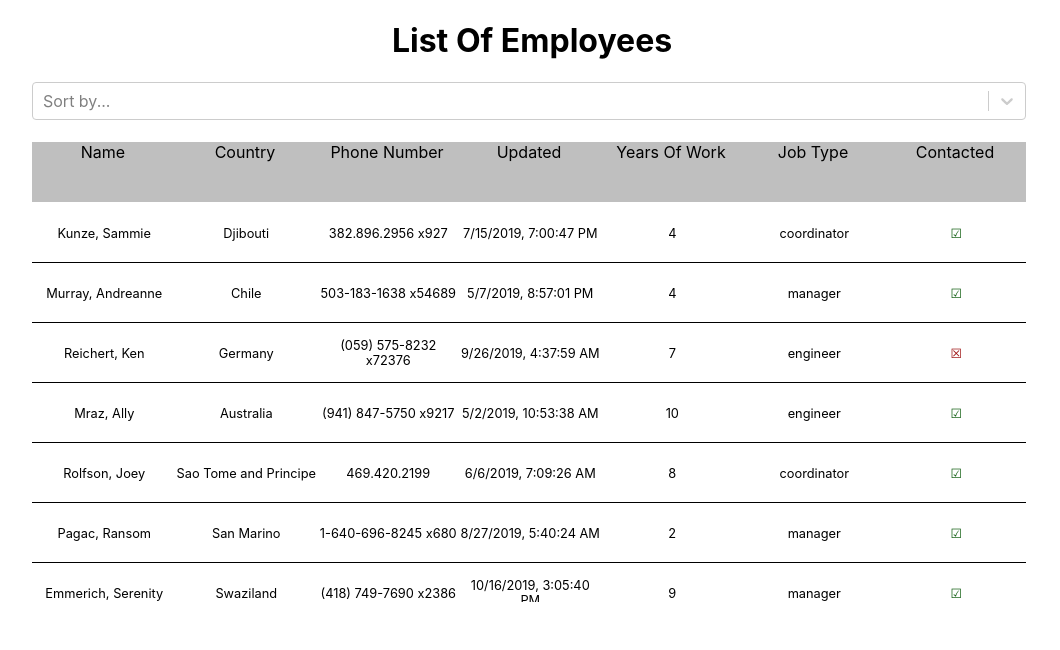
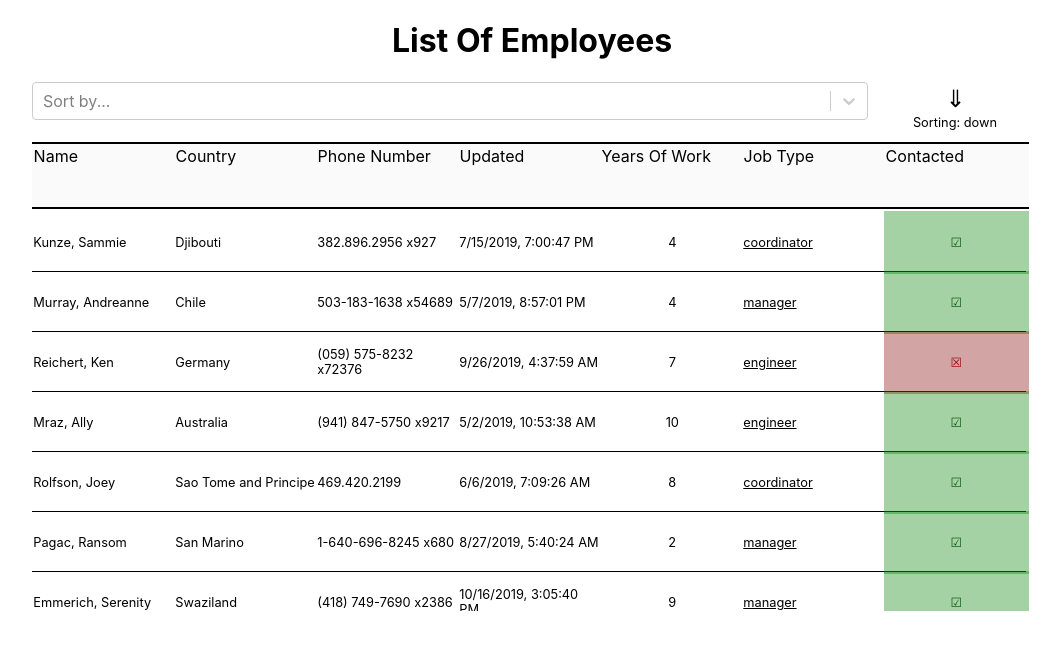
Before and after one commit to nextdesusu/datagrid, a React (Create React App) app: page / in a window 1280 px wide. Shown: the top 650 px of the page, without its empty margins (108-1168 px from the left). Built offline with nearby package versions, Linux system fonts and the light colour scheme.

Commit message:
feat: done main task

```diff
--- a/src/components/App/index.tsx
+++ b/src/components/App/index.tsx
@@ -4,20 +4,20 @@ import { connect, ConnectedProps } from "react-redux";
 import { LSload } from "../../localStorage";
 import data from "../../data";
 import { titleList, COLUMNS } from "../../consts";
-import { QueryStore, Filter, dataValue, sortersArray } from "../../types";
-import { setFiltersArray, setSortersArray } from "../../actions";
+import { QueryStore, Filter, dataValue, loadedStore } from "../../types";
+import { setQuyeryStore } from "../../actions";
 import Header from "../Header";
 import Main from "../Main";
 import Grid from "../Grid";
 
 const mapState = (state: QueryStore) => ({
   filters: state.filters,
-  sorters: state.sorters
+  sorters: state.sorters,
+  sortPredicate: state.sortPredicate,
 });
 
 const mapDispatch = {
-  setFilters: (newArray: Array<Filter>) => setFiltersArray(newArray),
-  setSorters: (sorters: sortersArray) => setSortersArray(sorters)
+  setStore: (newStore: QueryStore | null) => setQuyeryStore(newStore),
 };
 
 const connector = connect(mapState, mapDispatch);
@@ -26,11 +26,11 @@ type PropsFromRedux = ConnectedProps<typeof connector>;
 
 class App extends React.Component<PropsFromRedux> {
   componentDidMount() {
-    const { setFilters, setSorters } = this.props;
-    const loadedFilters: Array<Filter> | null = LSload();
-    if (false) {
+    const { setStore } = this.props;
+    const loaded: loadedStore = LSload();
+    if (loaded.succes) {
+      setStore(loaded?.store)
     } else {
-      const sorters = titleList.map(() => false);
       const filtersArray = titleList.map(
         ({ componentType }, index): Filter => {
           const filterItem: Filter = {
@@ -61,8 +61,11 @@ class App extends React.Component<PropsFromRedux> {
           return filterItem;
         }
       );
-      setSorters(sorters);
-      setFilters(filtersArray);
+      setStore({
+        filters: filtersArray,
+        sorters: [],
+        sortPredicate: false,
+      })
     }
   }
 
@@ -99,13 +102,28 @@ class App extends React.Component<PropsFromRedux> {
     return gridData.filter(dataRow => this.isValid(activeFilters, dataRow));
   }
 
+  getCompareFunction() {
+    const upCompare = (a: dataValue, b: dataValue): number => {
+      return a > b ? 1 : -1;
+    }
+
+    const downCompare = (a: dataValue, b: dataValue): number => {
+      return a < b ? 1 : -1;
+    }
+
+    const { sortPredicate } = this.props;
+    if (sortPredicate) return upCompare;
+    return downCompare;
+  }
+
   sortGridData(gridData: Array<Array<dataValue>>, activeSorters: any) {
-    //const compareFunction = () => true;
-    return gridData.sort(
+    const compare = this.getCompareFunction();
+    const newData = [...gridData];
+    return newData.sort(
       (prevRow: Array<dataValue>, currentRow: Array<dataValue>) => {
         const sum: Array<number> = [];
         for (let srtNumber of activeSorters) {
-          sum.push(prevRow[srtNumber] > currentRow[srtNumber] ? 1 : -1);
+          sum.push(compare(prevRow[srtNumber], currentRow[srtNumber]));
         }
         return sum.reduce((prev: number, current: number) => prev - current, 0);
       }
@@ -120,18 +138,12 @@ class App extends React.Component<PropsFromRedux> {
       filterItem => filterItem.switchedOn
     );
 
-    const activeSorters = new Set();
-    sorters.forEach((value: boolean, index: number) => {
-      if (value) activeSorters.add(index);
-    });
-
     if (activeFilters.length > 0) {
       handledData = this.filterGridData(data, activeFilters);
-      console.log("filtered:", handledData);
     }
-    if (activeSorters.size > 0) {
-      handledData = this.sortGridData(handledData, activeSorters);
-      console.log("sorted", handledData);
+
+    if (sorters.length > 0) {
+      handledData = this.sortGridData(handledData, sorters);
     }
     return handledData;
   }
@@ -140,12 +152,13 @@ class App extends React.Component<PropsFromRedux> {
     const width: number = 1000;
     const height: number = 400;
     const rowHeight: number = 60;
+    const hadledData = this.handledGridData;
     return (
       <>
         <Header>list of employees</Header>
         <Main>
           <Grid
-            data={this.handledGridData}
+            data={hadledData}
             titles={titleList}
             width={width}
             height={height}
--- a/src/components/Cell/Cell.css
+++ b/src/components/Cell/Cell.css
@@ -7,12 +7,11 @@
     padding: 0.1em;
     height: 100%;
     width: 100%;
+    font-size: 0.8em;
+    z-index: 1;
+    text-align: start;
     display: flex;
     align-items: center;
-    justify-content: center;
-    font-size: 0.8em;
-    text-align: center;
-    z-index: 1;
 }
 
 .cell-first {
@@ -23,14 +22,20 @@
     position: fixed;
 }
 
-.c-boolean {
-
+.c-number, .c-boolean {
+    justify-content: center;
 }
 
 .b-positive {
     color: rgb(11, 90, 11);
+    background-color: rgba(0, 128, 0, 0.356);
 }
 
 .b-negative {
     color: rgb(156, 13, 13);
+    background-color: rgba(128, 0, 0, 0.356);
 }
+
+.c-job {
+    text-decoration: underline;
+}
--- a/src/components/Grid/Grid.css
+++ b/src/components/Grid/Grid.css
@@ -4,4 +4,7 @@
 
 .grid-wrapper {
     z-index: 3;
+    display: grid;
+    grid-template-rows: auto auto;
+    grid-gap: 0.6em;
 }
--- a/src/components/GridHeader/GridHeader.css
+++ b/src/components/GridHeader/GridHeader.css
@@ -3,7 +3,24 @@
   will-change: transform;
   direction: ltr;
   width: 100%;
-  position: relative; z-index: 1000;
+  position: relative;
+  z-index: 1000;
+  user-select: none;
+}
+
+.grid-header-sort__block {
+  display: flex;
+}
+
+.grid-header-select {
+  margin-right: 1em;
+}
+
+.grid-header-select__toggle {
+  display: flex;
+  align-items: center;
+  justify-content: center;
+  flex-direction: column;
 }
 
 .grid-header-items {
@@ -11,3 +28,25 @@
   top: 0;
   left: 0;
 }
+
+.sorter-predicate-button {
+  padding: 0.1em;
+  transition: transform 0.3s;
+  background-color: rgba(0, 0, 0, 0);
+  cursor: pointer;
+  border: none;
+  font-size: 1.5em;
+}
+
+.button-down {
+  transform: rotate(90deg);
+}
+
+.button-up {
+  transform: rotate(-90deg);
+}
+
+.sorter-predicate-sign {
+  display: block;
+  font-size: 0.8em;
+}
--- a/src/components/GridHeader/index.tsx
+++ b/src/components/GridHeader/index.tsx
@@ -2,7 +2,11 @@ import * as React from "react";
 import { connect, ConnectedProps } from "react-redux";
 import Select from "react-select";
 
-import { changeFilterById, setSortersArray } from "../../actions";
+import {
+  changeFilterById,
+  setSortersArray,
+  setSortPredicate
+} from "../../actions";
 import {
   title,
   Filter,
@@ -13,16 +17,17 @@ import {
 } from "../../types";
 import GridHeaderCell from "../GridHeaderCell";
 import "./GridHeader.css";
-import { FixedSizeGrid } from "react-window";
 
 const mapState = (state: QueryStore) => ({
   filters: state.filters,
-  sorters: state.sorters
+  sorters: state.sorters,
+  sortPredicate: state.sortPredicate
 });
 
 const mapDispatch = {
   setFilter: (id: number, filter: Filter) => changeFilterById(id, filter),
-  setSorters: (sorters: sortersArray) => setSortersArray(sorters)
+  setSorters: (sorters: sortersArray) => setSortersArray(sorters),
+  setPredicate: (newPred: boolean) => setSortPredicate(newPred)
 };
 
 const connector = connect(mapState, mapDispatch);
@@ -60,7 +65,7 @@ class GridHeader extends React.Component<Props> {
     }
     const id: number = Number(div?.getAttribute("data-cell-id"));
     const { setFilter, filters } = this.props;
-    const newFilter: Filter | undefined = filters[id];
+    const newFilter: Filter | undefined = { ...filters[id] };
     if (newFilter === undefined) return;
     newFilter.switchedOn = !newFilter.switchedOn;
     setFilter(id, newFilter);
@@ -96,17 +101,20 @@ class GridHeader extends React.Component<Props> {
     setFilter(id, newFilter);
   };
 
+  sortPredHandler = () => {
+    const { sortPredicate, setPredicate } = this.props;
+    setPredicate(!sortPredicate);
+  };
+
   sortersHanler = (optionsList: any) => {
-    if (optionsList === null) return;
-    const { setSorters, sorters } = this.props;
-    const activeSorters = new Set();
-    for (let opt of optionsList) {
-      activeSorters.add(opt.value);
+    const { setSorters } = this.props;
+    if (optionsList === null) {
+      const empty: Array<number> = [];
+      setSorters(empty);
+      return;
     }
-    const newSorters: Array<boolean> = sorters.map((_: any, index: number) =>
-      activeSorters.has(index)
-    );
-    setSorters(newSorters);
+    const activeSorters = optionsList.map(({ value }: any) => value);
+    setSorters(activeSorters);
   };
 
   get options(): Array<option> {
@@ -118,9 +126,15 @@ class GridHeader extends React.Component<Props> {
   }
 
   render() {
-    const { width, height, titles, filters } = this.props;
+    const { width, height, titles, filters, sortPredicate } = this.props;
     const options = this.options;
     const blockWidth: number = width * titles.length;
+    const selectStyles = {
+      container: (provided: any) => ({
+        ...provided,
+        width: width * (titles.length - 1)
+      })
+    };
     return (
       <div
         className="grid-header"
@@ -135,9 +149,22 @@ class GridHeader extends React.Component<Props> {
             options={options}
             onChange={this.sortersHanler}
             placeholder="Sort by..."
-            className="basic-multi-select"
-            classNamePrefix="select"
+            className="grid-header-select"
+            styles={selectStyles}
           />
+          <div className="grid-header-arrow-wrapper">
+            <div className="grid-header-select__toggle" style={{ width }}>
+              <button
+                className={`sorter-predicate-button ${
+                  sortPredicate ? "button-up" : "button-down"
+                }`}
+                onClick={this.sortPredHandler}
+              >
+                &#8658;
+              </button>
+              <span className="sorter-predicate-sign">Sorting: {sortPredicate ? "up" : "down"}</span>
+            </div>
+          </div>
         </div>
         <div
           className="grid-header-items"
--- a/src/components/GridHeaderCell/GridHeaderCell.css
+++ b/src/components/GridHeaderCell/GridHeaderCell.css
@@ -3,12 +3,20 @@
     left: 0px;
     top: 0px;
     text-transform: capitalize;
-    text-align: center;
+    text-align: start;
     cursor: pointer;
     background-color: white;
     display: grid;
-    background-color: rgba(128, 128, 128, 0.5);
+    background-color: #fafafa;
     z-index: 1;
+    padding: 0.1em;
+    border-top: 2px solid black;
+    border-bottom: 2px solid black;
+    transition: background-color .3s;
+}
+
+.cell-header:hover {
+    background-color: #c9c2c2;
 }
 
 .cell-header-input {
--- a/src/consts.ts
+++ b/src/consts.ts
@@ -1,11 +1,13 @@
 import { Job, title } from './types';
 
-export const ROWS = 1500;
+export const ROWS = 1100;
 export const COLUMNS = 7;
 
 export const SET_QUERY_STORE = "SET_QUERY_STORE";
 export const CHANGE_FILTER_BY_ID = "CHANGE_FILTER_BY_ID";
 export const SET_SORTERS = "SET_SORTERS";
+export const SET_STORE = "SET_STORE";
+export const SET_SORT_PRED = "SET_SORT_PRED";
 
 export const JOBS: Array<Job> = [
     { type: "coordinator", id: 0 },
--- a/src/data.ts
+++ b/src/data.ts
@@ -3,7 +3,7 @@ import { ROWS, JOBS } from "./consts";
 
 type column = string | number | object | boolean;
 
-const data: Array<Array<column>> = new Array(10);
+const data: Array<Array<column>> = new Array(ROWS);
 
 for (let i: number = 0; i < data.length; i++) {
     data[i] = [
--- a/src/localStorage.tsx
+++ b/src/localStorage.tsx
@@ -1,16 +1,24 @@
 import { LOCAL_STORAGE_STATE } from "./consts";
-import { QueryStore, Filter } from './types';
+import { QueryStore, loadedStore } from './types';
 
 const LSsave = (state: QueryStore): void => {
     const stringifyedState: string = JSON.stringify(state);
     localStorage.setItem(LOCAL_STORAGE_STATE, stringifyedState);
 }
 
-const LSload = (): Array<Filter> => {
+const LSload = (): loadedStore => {
     const stringifyedState: string | null = localStorage.getItem(LOCAL_STORAGE_STATE);
-    const parsed: QueryStore = JSON.parse(stringifyedState as string);
-    const filters: Array<Filter> = parsed?.filters || [];
-    return filters;
+    if (stringifyedState === null) {
+        return {
+            succes: false,
+            store: null,
+        };
+    }
+    const store: QueryStore = JSON.parse(stringifyedState as string);
+    return {
+        succes: true,
+        store,
+    }
 }
 
 export { LSsave, LSload };
--- a/src/reducer.ts
+++ b/src/reducer.ts
@@ -1,5 +1,5 @@
 import { QueryStore, actionType } from './types';
-import { SET_QUERY_STORE, CHANGE_FILTER_BY_ID, SET_SORTERS } from "./consts";
+import { SET_QUERY_STORE, CHANGE_FILTER_BY_ID, SET_SORTERS, SET_STORE, SET_SORT_PRED, } from "./consts";
 
 
 const initialState: QueryStore = {
@@ -10,6 +10,8 @@ const initialState: QueryStore = {
 
 export default function reducer(state: QueryStore = initialState, action: actionType) {
     switch (action.type) {
+        case SET_STORE:
+            return { ...state, ...action.payload };
         case SET_QUERY_STORE:
             return { ...state, filters: action.payload };
         case CHANGE_FILTER_BY_ID:
@@ -23,6 +25,8 @@ export default function reducer(state: QueryStore = initialState, action: action
             };
         case SET_SORTERS:
             return { ...state, sorters: action.payload };
+        case SET_SORT_PRED:
+            return { ...state, sortPredicate: action.payload };
         default:
             return state;
     }
```
Also changed, not shown: src/actions.ts (+17 -2 lines), src/types.ts (+30 -5 lines).
